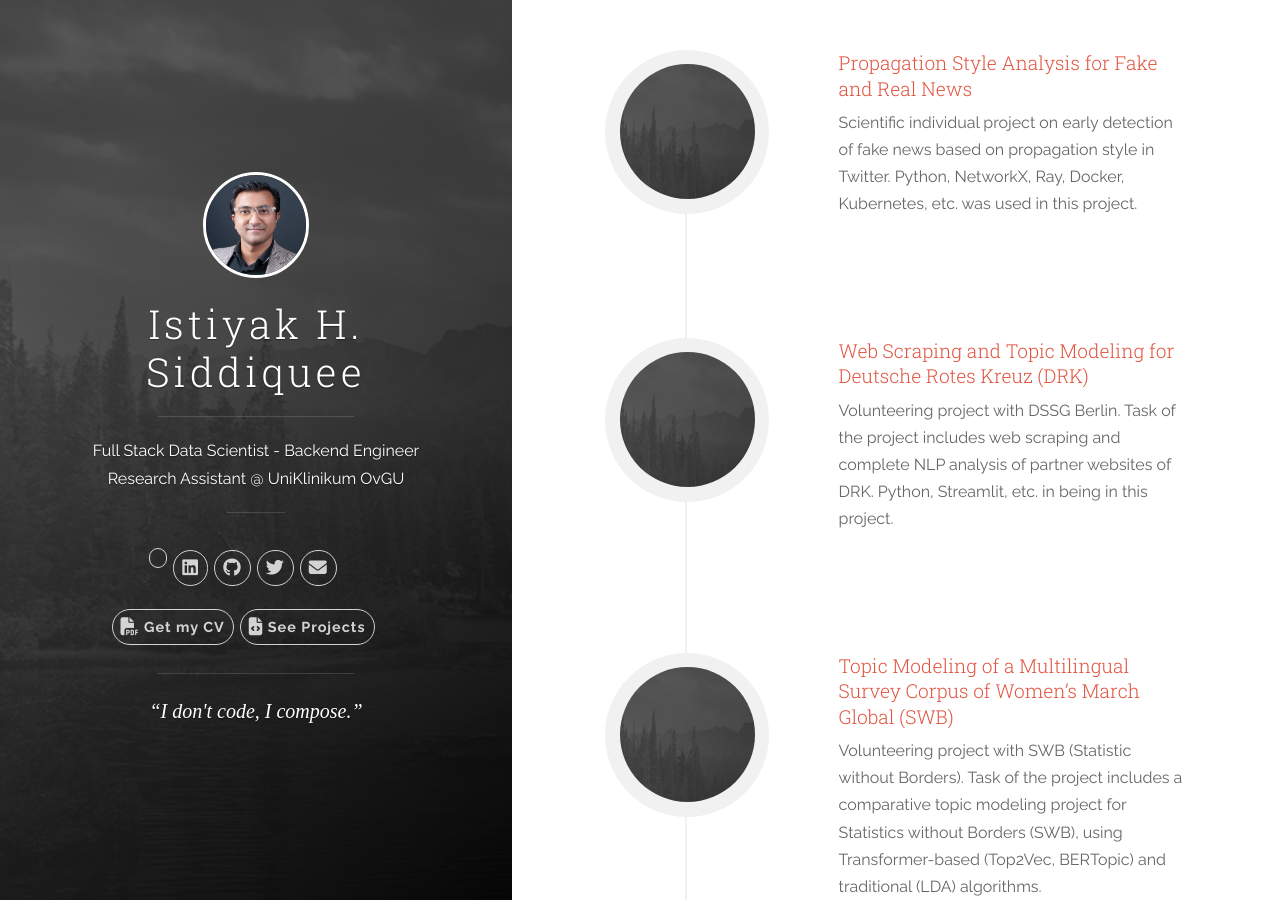
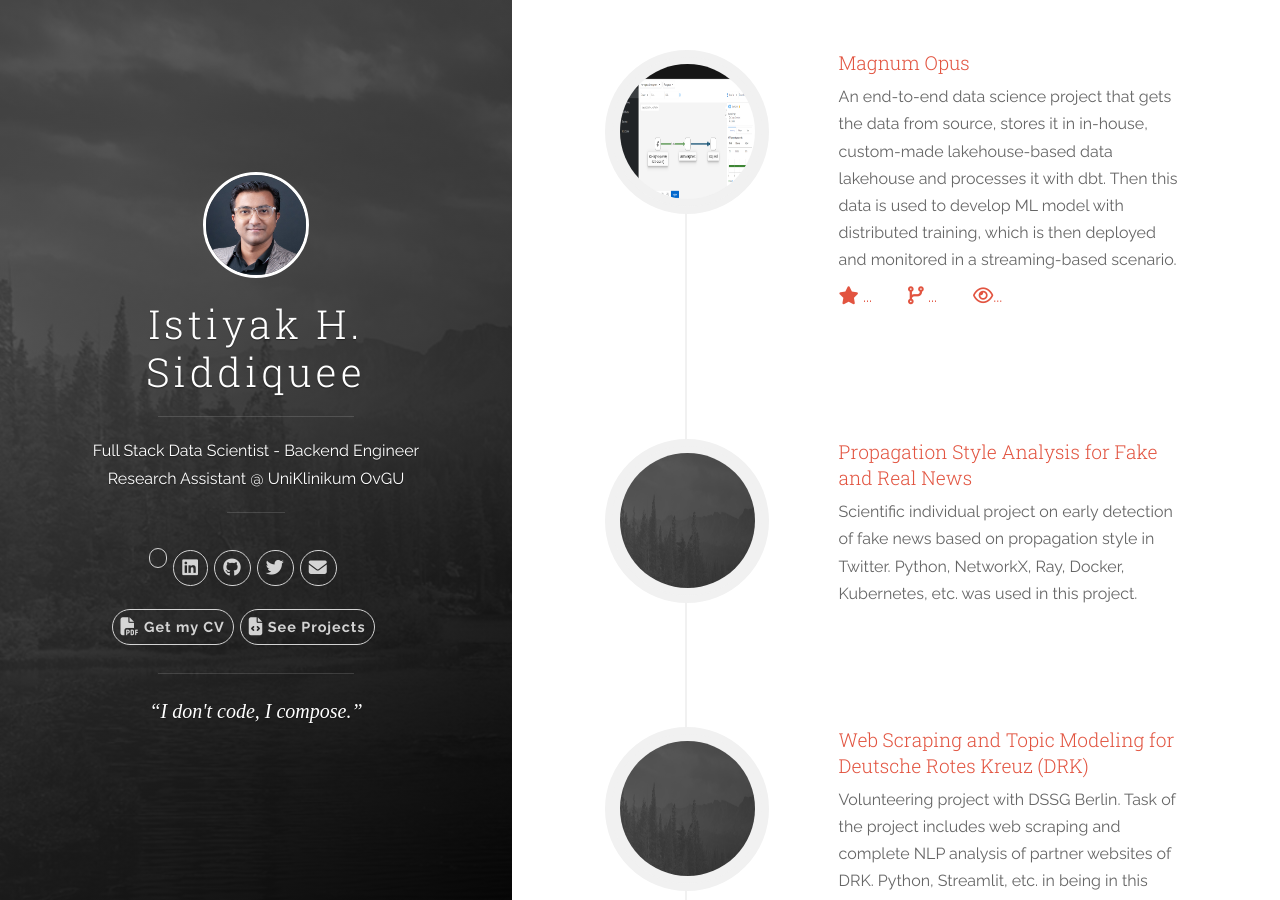
Before and after one commit to istiyaksiddiquee/istiyaksiddiquee.github.io, a Jekyll site: the page built from index.html, in a window 1280 px wide and 900 px high. Built offline with Jekyll 4.4.1, drawn with Linux system fonts in a browser that asks for light colours; nearby versions of some CDN libraries; comment, search, counter and statistics services are not loaded; a style sheet for code colours, icons or effects is not loaded; some of the changed text lies outside the part shown.

Commit message:
project update

```diff
--- a/_data/projects.yml
+++ b/_data/projects.yml
@@ -1,6 +1,14 @@
 # projects section data
 # If you don't have language feature(language.yml is empty), ignore "i18n" items
 # Suggest projects' img be located at '/static/assets/img/landing', and edit following img items.
+
+- name: Magnum Opus
+  gh_user: istiyaksiddiquee
+  repo: MagumOpus
+  repo_URL: https://github.com/istiyaksiddiquee/MagumOpus
+  img: '/images/magnum_opus_image.png'
+  desc: An end-to-end data science project that gets the data from source, stores it in in-house, custom-made lakehouse-based data lakehouse and processes it with dbt. Then this data is used to develop ML model with distributed training, which is then deployed and monitored in a streaming-based scenario.
+
 - name: Propagation Style Analysis for Fake and Real News
   img: '/images/thumbnail_for_projects.PNG'
   desc: Scientific individual project on early detection of fake news based on propagation style in Twitter. Python, NetworkX, Ray, Docker, Kubernetes, etc. was used in this project.
@@ -25,13 +33,6 @@
   img: '/images/thumbnail_for_projects.PNG'
   desc: Scientific team project on the translation of natural language to SQL and table summarization. PyTorch, HuggingFace, Transformers, Java, etc. was used in this project.
 
-- name: Magnum Opus
-  gh_user: istiyaksiddiquee
-  repo: MagumOpus
-  repo_URL: https://github.com/istiyaksiddiquee/MagumOpus
-  img: '/images/magnum_opus_image.png'
-  desc: A demo project built with tonnes of cutting edge tech starting from Java, NodeJs, python, golang to Docker, Kubernetes, istio, Jenkins, Terraform, Ansible etc. Built with "No Button Touch" philosophy, this project has almost all the technologies that I know about or have experience of working in.
-
 - name: Fair Recommendations in Research
   img: '/images/thumbnail_for_projects.PNG'
   desc: In this team project, we are investigating the fairness issues of a recommendation engine and will build a fair recommendation engine using an anonymized dataset of researchers and their publication, citation etc.
@@ -39,10 +40,6 @@
 - name: 3D Medical Image Registration using Deep Learning
   img: '/images/thumbnail_for_projects.PNG'
   desc: In this scientific team project, as part of master's coursework, we are working with proprietary 3D MRI images to develop a Deep Learning based registration system. As the project is still running and reserved under proprietary rights, repository link is not available for public viewing.
-
-- name: Benchmarking the Performance of Attention Network in Stock Prediction
-  img: '/images/thumbnail_for_projects.PNG'
-  desc: In this team project, we are benchmarking the performance of attention networks in predicting stock prices of different companies, using their publicly available stock information.
 
 - name: Style Based Genre Classification of Gutenberg Corpus
   gh_user: istiyaksiddiquee
```
